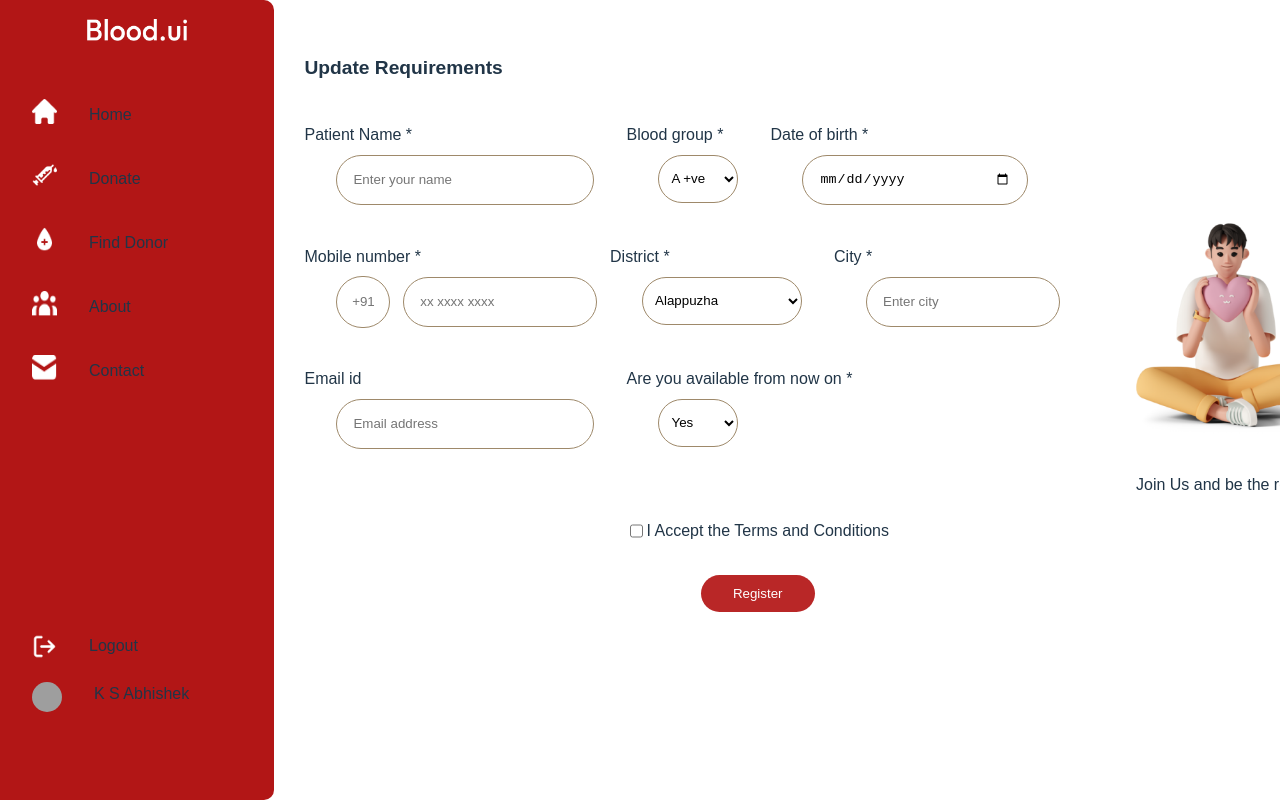
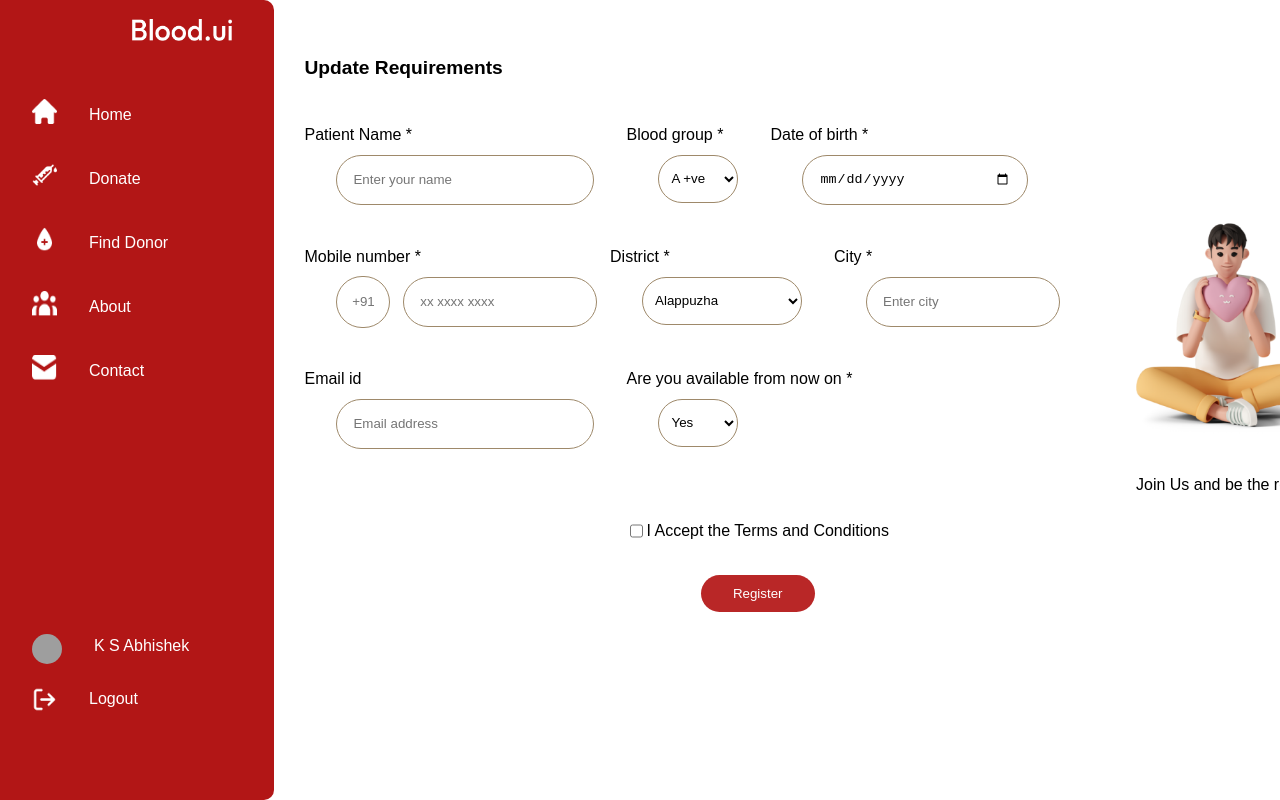
Before and after one commit to Blood-Ui/BloodUI-Frontend, a React (Vite) app: page / in a window 1280 px wide. Shown: the top 800 px of the page. Built offline with nearby package versions, Linux system fonts and the light colour scheme; grey boxes are pictures that could not be loaded.

Commit message:
Sidebar-updated

```diff
--- a/src/components/SideBar/SideBar.jsx
+++ b/src/components/SideBar/SideBar.jsx
@@ -95,16 +95,6 @@
             </SidebarButtons>
 
             <Logout>
-                <LogoutSection>
-                    <a href="#">
-                        <img
-                            src={logout}
-                            alt="home"
-                            width={25}
-                            height={25}/>
-                    </a>
-                    <SidebarText>Logout</SidebarText>
-                </LogoutSection>
                 <ProfileSection>
                      <UserPic>
                         <Img
@@ -116,6 +106,16 @@
                     </UserPic>
                     <SidebarText>K S Abhishek</SidebarText>
                 </ProfileSection>
+                <LogoutSection>
+                    <a href="#">
+                        <img
+                            src={logout}
+                            alt="home"
+                            width={25}
+                            height={25}/>
+                    </a>
+                    <SidebarText>Logout</SidebarText>
+                </LogoutSection>
             </Logout>
         </SidebarBody>
     </Sidebar>
--- a/src/components/SideBar/SidebarStyles.jsx
+++ b/src/components/SideBar/SidebarStyles.jsx
@@ -11,6 +11,8 @@
     border-top-right-radius: 10px;
     border-bottom-right-radius: 10px;
     z-index: 1000;
+    color: white;
+    transition: width 0.5s ease;
 
     &:hover {
         width: 350px;
@@ -37,18 +39,23 @@
     flex-direction: column;
     gap: 2rem;
     padding: 2rem;
+    cursor: pointer;
 `
 
 export const SidebarButton = styled.div`
     display: flex;
+    width: 300px;
+    flex-wrap: nowrap;
     flex-direction: row;
     align-items: center;
     gap: 2rem;
+
 `
 
 export const SidebarText = styled.span`
+    position: relative;
+`
 
-`
 export const Logout = styled.div`
     flex: 20%;
     display: flex;
--- a/src/index.css
+++ b/src/index.css
@@ -2,10 +2,6 @@
   font-family: Poppins, sans-serif;
   line-height: 1.5;
   font-weight: 400;
-
-  color-scheme: light dark;
-  color: rgba(255, 255, 255, 0.87);
-  background-color: #242424;
 
   font-synthesis: none;
   text-rendering: optimizeLegibility;
@@ -14,56 +10,8 @@
   -webkit-text-size-adjust: 100%;
 }
 
-a {
-  font-weight: 500;
-  color: #646cff;
-  text-decoration: inherit;
-}
-a:hover {
-  color: #535bf2;
-}
-
 body {
   margin: 0;
+  padding: 0;
   display: flex;
-  place-items: center;
-  min-width: 320px;
-  min-height: 100vh;
 }
-
-h1 {
-  font-size: 3.2em;
-  line-height: 1.1;
-}
-
-button {
-  border-radius: 8px;
-  border: 1px solid transparent;
-  padding: 0.6em 1.2em;
-  font-size: 1em;
-  font-weight: 500;
-  font-family: inherit;
-  background-color: #1a1a1a;
-  cursor: pointer;
-  transition: border-color 0.25s;
-}
-button:hover {
-  border-color: #646cff;
-}
-button:focus,
-button:focus-visible {
-  outline: 4px auto -webkit-focus-ring-color;
-}
-
-@media (prefers-color-scheme: light) {
-  :root {
-    color: #213547;
-    background-color: #ffffff;
-  }
-  a:hover {
-    color: #747bff;
-  }
-  button {
-    background-color: #f9f9f9;
-  }
-}
```
